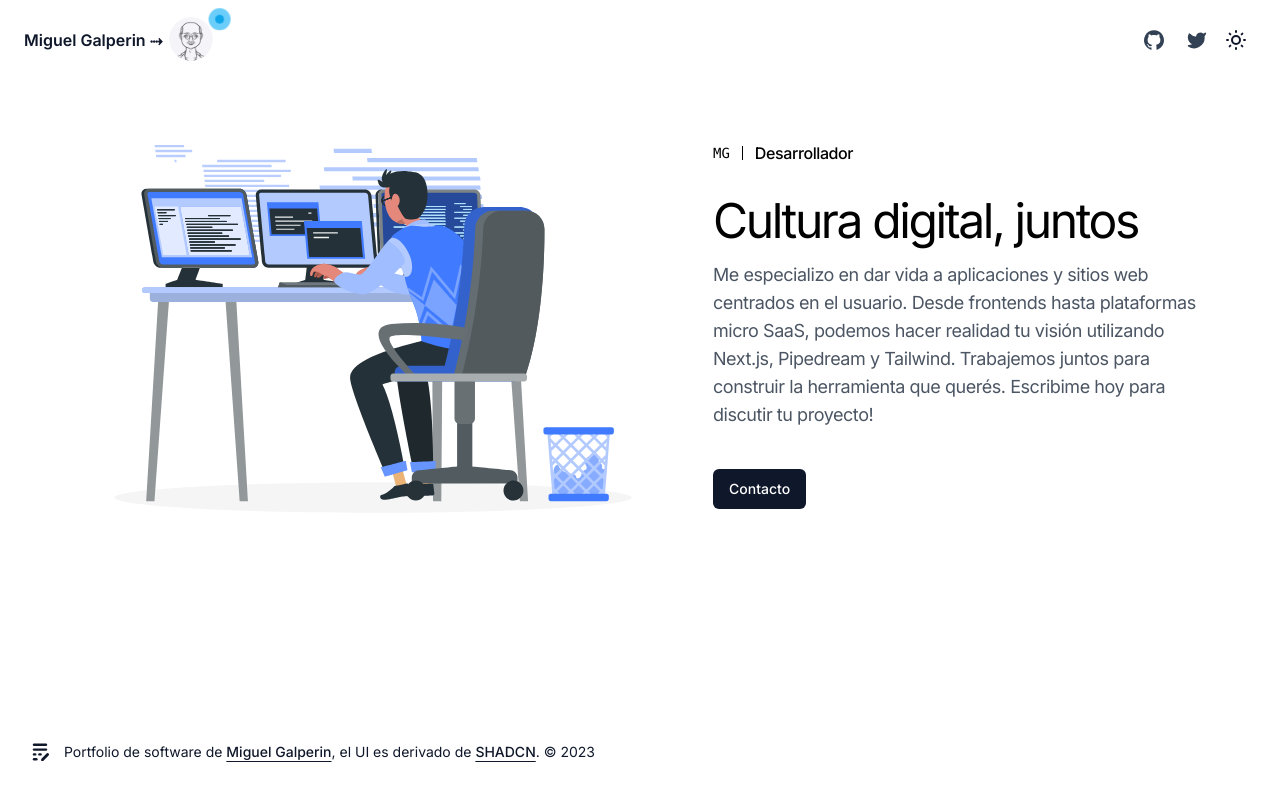
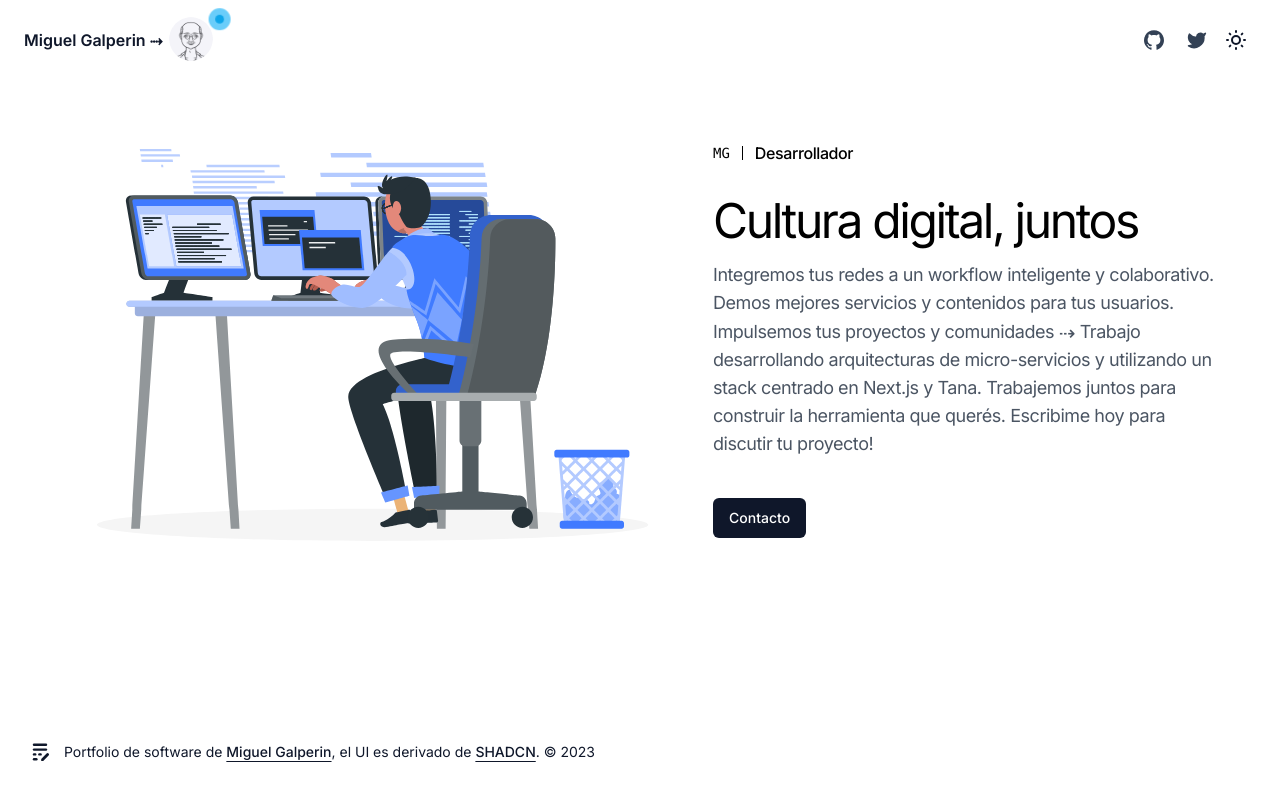
Before and after one commit to MiguelGalp/miPortfolio, a Next.js app: page / in a window 1280 px wide. Built offline with nearby package versions, Linux system fonts and the light colour scheme; what tailwind-dracula, tailwind-gradient-mask-image would draw is missing.

Commit message:
new copy

```diff
--- a/components/cover_image.tsx
+++ b/components/cover_image.tsx
@@ -50,12 +50,15 @@ export function CoverImage() {
                 Cultura digital, juntos
               </p>
               <p className="mt-4 max-w-xl text-lg tracking-tight text-gray-600 dark:text-dracula-aro-200">
-                Me especializo en dar vida a aplicaciones y sitios web centrados
-                en el usuario. Desde frontends hasta plataformas micro SaaS,
-                podemos hacer realidad tu visión utilizando
+                Integremos tus redes a un workflow inteligente y colaborativo.
+                Demos mejores servicios y contenidos para tus usuarios.
+                Impulsemos tus proyectos y comunidades{" "}
+                <p className="relative top-[1.5px] inline text-xl">⇢</p> Trabajo
+                desarrollando arquitecturas de micro-servicios y utilizando un
+                stack centrado en
                 <HoverCard>
                   <HoverCardTrigger asChild>
-                    <Link href="/"> Next.js</Link>
+                    <Link href="https://nextjs.org/"> Next.js </Link>
                   </HoverCardTrigger>
                   <HoverCardContent className="w-80">
                     <div className="flex justify-between space-x-4">
@@ -73,8 +76,27 @@ export function CoverImage() {
                     </div>
                   </HoverCardContent>
                 </HoverCard>
-                , Pipedream y Tailwind. Trabajemos juntos para construir la
-                herramienta que querés. Escribime hoy para discutir tu proyecto!
+                <HoverCard>
+                  <HoverCardTrigger asChild>
+                    <Link href="https://tana.inc/">y Tana. </Link>
+                  </HoverCardTrigger>
+                  <HoverCardContent className="w-80">
+                    <div className="flex justify-between space-x-4">
+                      <Avatar>
+                        <AvatarImage src="https://github.com/tanainc.png" />
+                        <AvatarFallback>T.</AvatarFallback>
+                      </Avatar>
+                      <div className="space-y-1">
+                        <h4 className="text-sm font-semibold">@tana_inc</h4>
+                        <p className="text-sm">
+                          Tana is a Knowledge Graph for you & your team
+                        </p>
+                      </div>
+                    </div>
+                  </HoverCardContent>
+                </HoverCard>
+                Trabajemos juntos para construir la herramienta que querés.
+                Escribime hoy para discutir tu proyecto!
               </p>
             </div>
             <div className="mt-10 flex flex-col gap-3 sm:flex-row">
```
